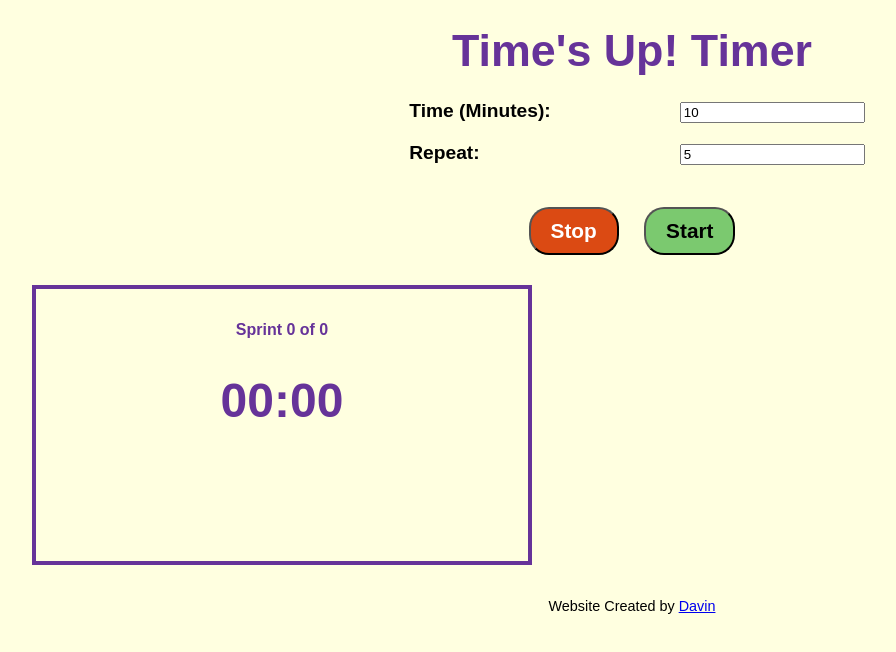
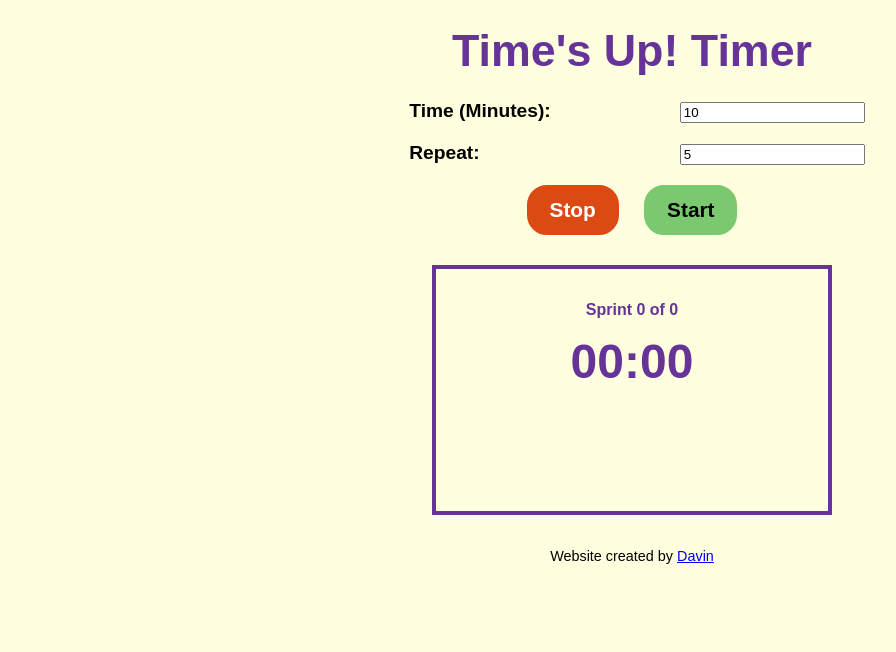
Before and after one commit to davin2020/timesup, a plain HTML site: page index.html in a window 1280 px wide. Shown: the whole page, without its empty margins (8-904 px from the left). Drawn offline with Linux system fonts and the light colour scheme.

Commit message:
reduced size of countdown_container; added border to button focus; added hand cursor to button hover

```diff
--- a/index.html
+++ b/index.html
@@ -19,7 +19,7 @@
 				<label for="js-repeat">Repeat:</label>
 				<input class="input_field"  type="number" id="js-repeat" value="5" />
 
-				<br><br>
+				<br>
 				<input class="button_timers stop_color" type="submit" id="js-stop" value="Stop" />
 				<input class="button_timers start_color" type="submit" id="js-start" value="Start" />
 			</div>
@@ -42,7 +42,7 @@
   	<button onclick="addAlarm()">Set alarm</button> -->
 
 	<div class="footer">
-    	<p>Website Created by <a href="https://davin2020.github.io/">Davin</a></p>
+    	<p>Website created by <a href="https://davin2020.github.io/">Davin</a></p>
 	</div>
 
 </body>
--- a/script.js
+++ b/script.js
@@ -67,10 +67,10 @@
 		output_text += ':';
 		output_text += output_seconds.toString().padStart(2, '0');
 
-		if (timer_repeat > 0) {
-			// output_text += ' (' + timer_repeat + ')'; // show repeat amount for debugging
-			console.log("timer_repeat: " + timer_repeat)
-		}
+		// if (timer_repeat > 0) {
+		// 	// output_text += ' (' + timer_repeat + ')'; // show repeat amount for debugging
+		// 	console.log("timer_repeat: " + timer_repeat)
+		// }
 
 		// new sprint info here - is it being updated every second??
 		sprint_text = "Sprint " + current_sprint + " of " + total_sprints;
--- a/style.css
+++ b/style.css
@@ -24,7 +24,6 @@ label {
 	width: 40%;
 }
 
-
 .sprint_color {
 	color: #663399;
 	font-weight: bold;
@@ -36,17 +35,19 @@ label {
 	color: #663399;
 	font-weight: bold;
 	font-size: 3rem;
+	padding: 20px;
+	margin: 10px;
 }
 
 .countdown_container {
 	display: block;
   	justify-content: center;
-  	margin: 20px;
+  	margin: 20px auto;
 	border: 4px solid #663399;
 	padding: 20px;
 	/*margin-top: 30px;*/
-	min-height: 280px;
-	max-width: 500px;
+	min-height: 250px;
+	max-width: 400px;
 }
 
 h1 {
@@ -87,22 +88,31 @@ h1 {
 	font-size: 1.3rem;
 	font-weight: 600;
 	border-radius: 	20px;
-	font
+}
+/* hand cursor is called grab */
+.button_timers:hover {
+	cursor: grab;
+}
+.button_timers:focus {
+	border: 3px solid black;
 }
 
 .start_color {
 	background-color: #7bc96f;
 	color: black;
+	border: 3px solid #7bc96f;
 }
 
 .stop_color {
 	background-color: #db4a13;
 	color: white;
+	border: 3px solid #db4a13;
 }
 
 .clock_icon {
 	font-size:	 3rem;
-	padding-top: 10px;
+	padding: 20px;
+	margin: 10px;
 }
 
 .footer {
```
